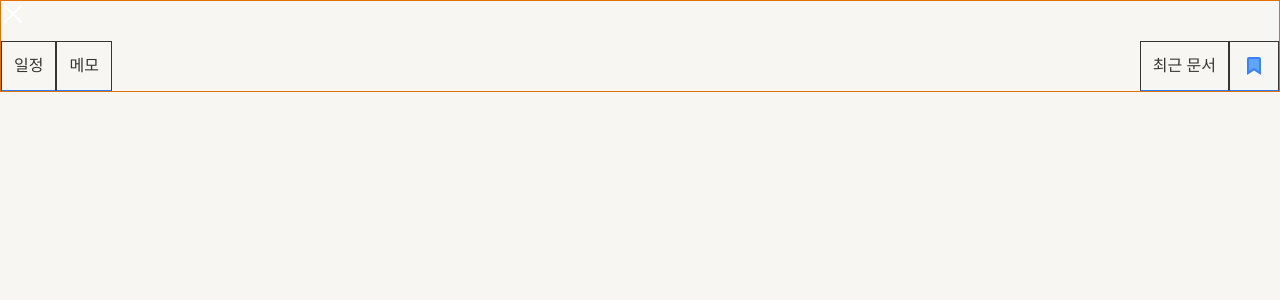
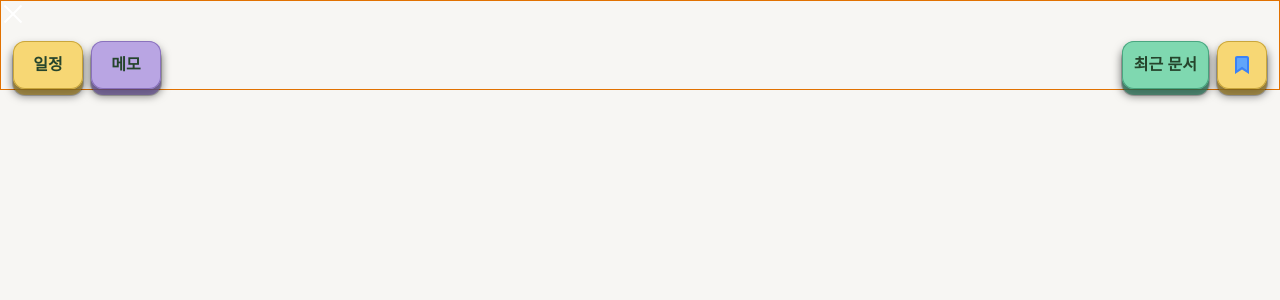
Before and after one commit to johyunsoo33/small-side-project, a Next.js app: page / in a window 1280 px wide. Both pictures are taken after a click on the element 13 px from the left and 13 px from the top of the page. Shown: the top 300 px of the page. Built offline with nearby package versions, Linux system fonts and the light colour scheme.

Commit message:
✨ 메뉴 아이템 스타일 추가: MenuItem 컴포넌트에 다양한 스타일 클래스 적용

```diff
--- a/src/Component/Header/menuItem/menuItem.tsx
+++ b/src/Component/Header/menuItem/menuItem.tsx
@@ -5,15 +5,17 @@ interface MenuContentProps {
   content?: string;
   targetLink: string;
   imagePath?: string;
+  styleName?: string;
 }
 
 export default function MenuItem({
   content,
   targetLink,
   imagePath,
+  styleName,
 }: MenuContentProps) {
   return (
-    <li className="border-b-blue-500 border-1 p-3" id="menuItem">
+    <li className={`p-3 ${styleName || ""}`} id="menuItem">
       <Link href={`/${targetLink}`}>
         {content ? (
           content
@@ -23,6 +25,7 @@ export default function MenuItem({
             alt={`${targetLink} 아이콘`}
             width={24}
             height={24}
+            style={{ objectFit: "contain", margin: "0 auto" }}
           />
         ) : null}
       </Link>
--- a/src/Component/Header/menuList/menuList.tsx
+++ b/src/Component/Header/menuList/menuList.tsx
@@ -45,17 +45,30 @@ export default function MenuList() {
       </div>
 
       {isOpen ? (
-        <ul className="flex justify-between mt-4">
-          <div className="flex">
-            <MenuItem content="일정" targetLink="mySchedule" />
-            <MenuItem content="메모" targetLink="myMemo" />
+        <ul className="flex justify-between mt-4 px-3 scale-up-ver-top">
+          <div className="flex gap-2">
+            <MenuItem
+              content="일정"
+              targetLink="mySchedule"
+              styleName="btn-3d-yellow rounded-xl min-w-[70px] text-center"
+            />
+            <MenuItem
+              content="메모"
+              targetLink="myMemo"
+              styleName="btn-3d-purple rounded-xl min-w-[70px] text-center"
+            />
           </div>
 
-          <div className="flex">
-            <MenuItem content="최근 문서" targetLink="recent" />
+          <div className="flex gap-2">
+            <MenuItem
+              content="최근 문서"
+              targetLink="recent"
+              styleName="btn-3d-green rounded-xl min-w-[70px] text-center"
+            />
             <MenuItem
               imagePath="/Icons/bookmarkIcon.svg"
               targetLink="importantSchedule"
+              styleName="btn-3d-yellow rounded-xl min-w-[50px] text-center"
             />
           </div>
         </ul>
```
